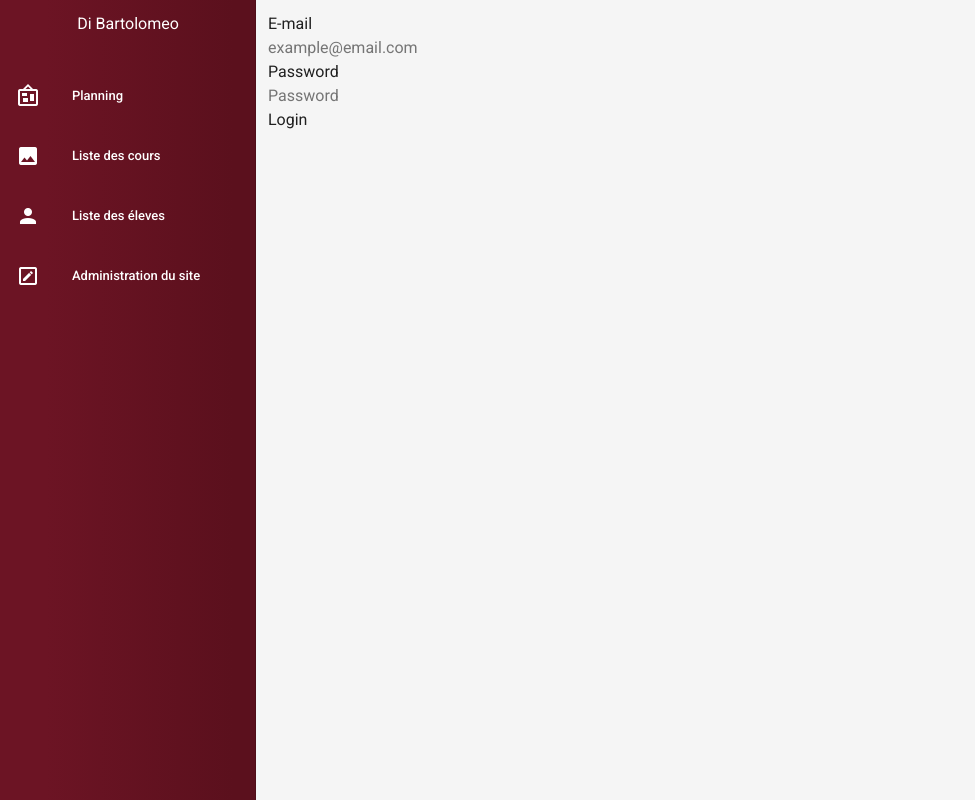
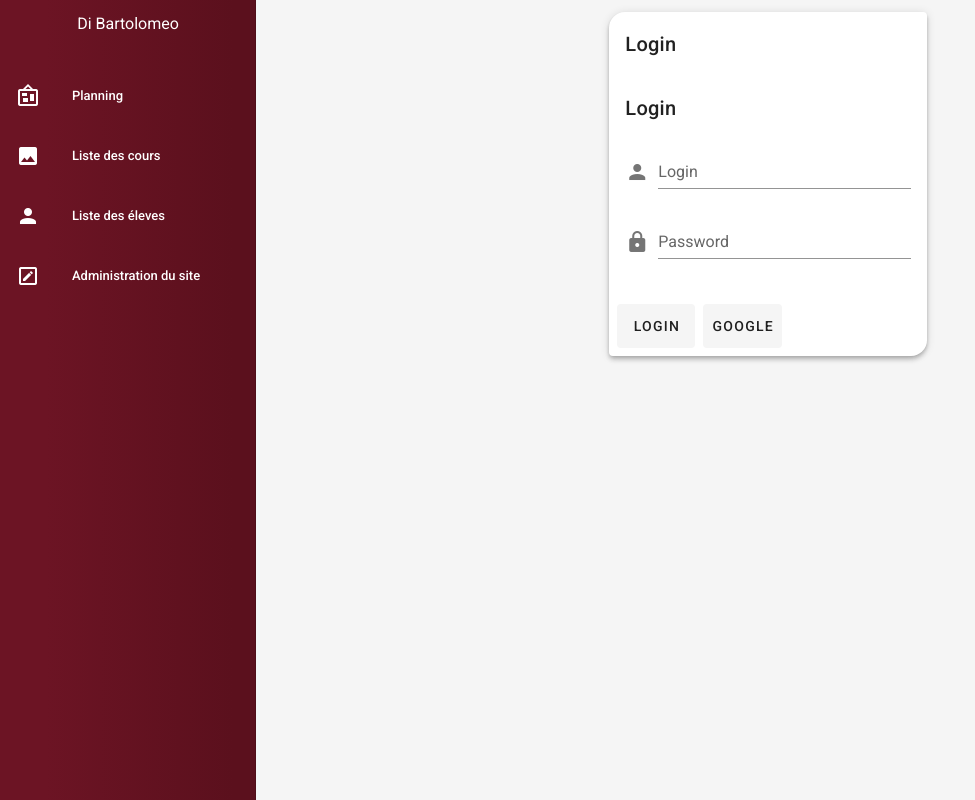
Before and after one commit to projet-Bartolomeo/Dibartolomeo, a Nuxt app: page /Login in a window 1280 px wide. Shown: the whole page, without its empty margins (0-975 px from the left). Built offline with nearby package versions, Linux system fonts and the light colour scheme.

Commit message:
feat: add login

```diff
--- a/pages/Login.vue
+++ b/pages/Login.vue
@@ -1,98 +1,97 @@
 <template>
-  <div class="columns">
-    <div class="column is-half is-offset-one-quarter">
-      <div class="card">
-        <div class="card-content">
-          <div
-            v-if="validationErrors.length"
-            class="notification is-danger is-light"
+  <v-row align="center" justify="center">
+    <v-col cols="12" sm="8" md="4" align="center">
+      <v-card width="500" class="elevation-4 text-left" shaped >
+        <v-card-title>Login</v-card-title>
+        <v-card-title>Login</v-card-title>
+        <v-card-text>
+          <v-form>
+            <v-text-field
+              label="Login"
+              name="login"
+              prepend-icon="mdi-account"
+              type="text"
+              v-model="auth.email"
+            ></v-text-field>
+
+            <v-text-field
+              label="Password"
+              name="password"
+              prepend-icon="mdi-lock"
+              type="password"
+              v-model="auth.password"
+            ></v-text-field>
+          </v-form>
+        </v-card-text>
+        <v-card-actions class="text-center">
+          <v-btn
+            class="login-button"
+            @click="login"
+            depressed
+            large
+            >Login</v-btn
           >
-            <button @click="resetError()" class="delete"></button>
-            <div class="content">
-              Please resolve the following error(s) before proceeding.
-              <ul style="margin-top:0.3em; margin-left: 1em">
-                <li
-                  v-for="(error, index) in validationErrors"
-                  :key="`error-${index}`"
-                  v-html="error"
-                />
-              </ul>
-            </div>
-          </div>
-          <form>
-            <div class="field">
-              <label class="label">E-mail</label>
-              <div class="control">
-                <input
-                  v-model="email"
-                  class="input"
-                  type="text"
-                  autocomplete="email"
-                  placeholder="example@email.com"
-                />
-              </div>
-            </div>
-            <div class="field">
-              <label class="label">Password</label>
-              <div class="control">
-                <input
-                  v-model="password"
-                  class="input"
-                  type="password"
-                  autocomplete="current-password"
-                  placeholder="Password"
-                />
-              </div>
-            </div>
-            <div class="field">
-              <p class="control">
-                <button @click.prevent="validate()" class="button is-success">
-                  Login
-                </button>
-              </p>
-            </div>
-          </form>
-        </div>
-      </div>
-    </div>
-  </div>
+           <v-btn
+            class="login-button"
+
+            depressed
+            large
+            @click="googleSignIn">Google</v-btn
+          >
+        </v-card-actions>
+      </v-card>
+      <v-snackbar
+        :timeout="4000"
+        v-model="snackbar"
+        absolute
+        bottom
+        center
+      >
+        {{ snackbarText }}
+      </v-snackbar>
+    </v-col>
+  </v-row>
 </template>
 
 <script>
 export default {
   data() {
     return {
-      email: null,
-      password: null,
-      validationErrors: []
-    };
+      snackbar: false,
+      snackbarText: 'No error message',
+      auth: {
+        email: '',
+        password: '',
+      }
+    }
   },
-  methods: {
-    resetError() {
-      this.validationErrors = [];
+   methods: {
+    login() {
+      const that = this
+      this.$fire.auth.signInWithEmailAndPassword(this.auth.email, this.auth.password)
+
+      .catch(function (error){
+        that.snackbarText = error.message
+        that.snackbar = true
+
+      }).then((user) => {
+
+      })
     },
-    validate() {
-      // Clear the errors before we validate again
-      this.resetError();
-      // email validation
-      if (!this.email) {
-        this.validationErrors.push("<strong>E-mail</strong> cannot be empty.");
-      }
+    googleSignIn(){
+const that=this
+    const provider= this.$fire.$firemodule.auth.GoogleAuthProvider()
+    this.$fire.auth.signInWithPopup(provider)
+    .catch(function (error){
+        that.snackbarText = error.message
+        that.snackbar = true
 
-      // password validation
-      if (!this.password) {
-        this.validationErrors.push("<strong>Password</strong> cannot be empty");
-      }
+      }).then((user) => {
 
-      // when valid then sign in
-      if (this.validationErrors.length <= 0) {
-        this.signIn();
-      }
-    },
-    signIn() {
-      // @TODO signIn logic will come here
-      console.log("sign in", this.email, this.password);
+      })
     }
+
   }
-};
+
+}
 </script>
```
